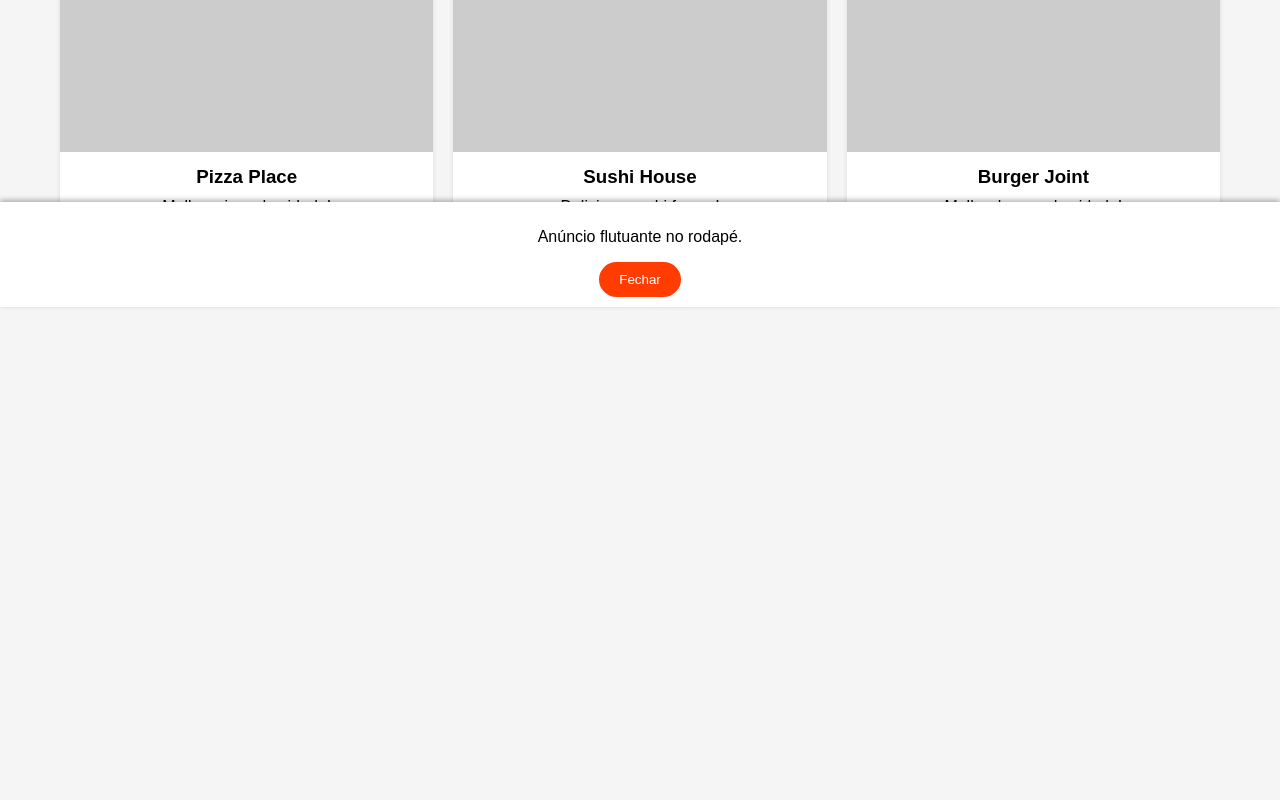
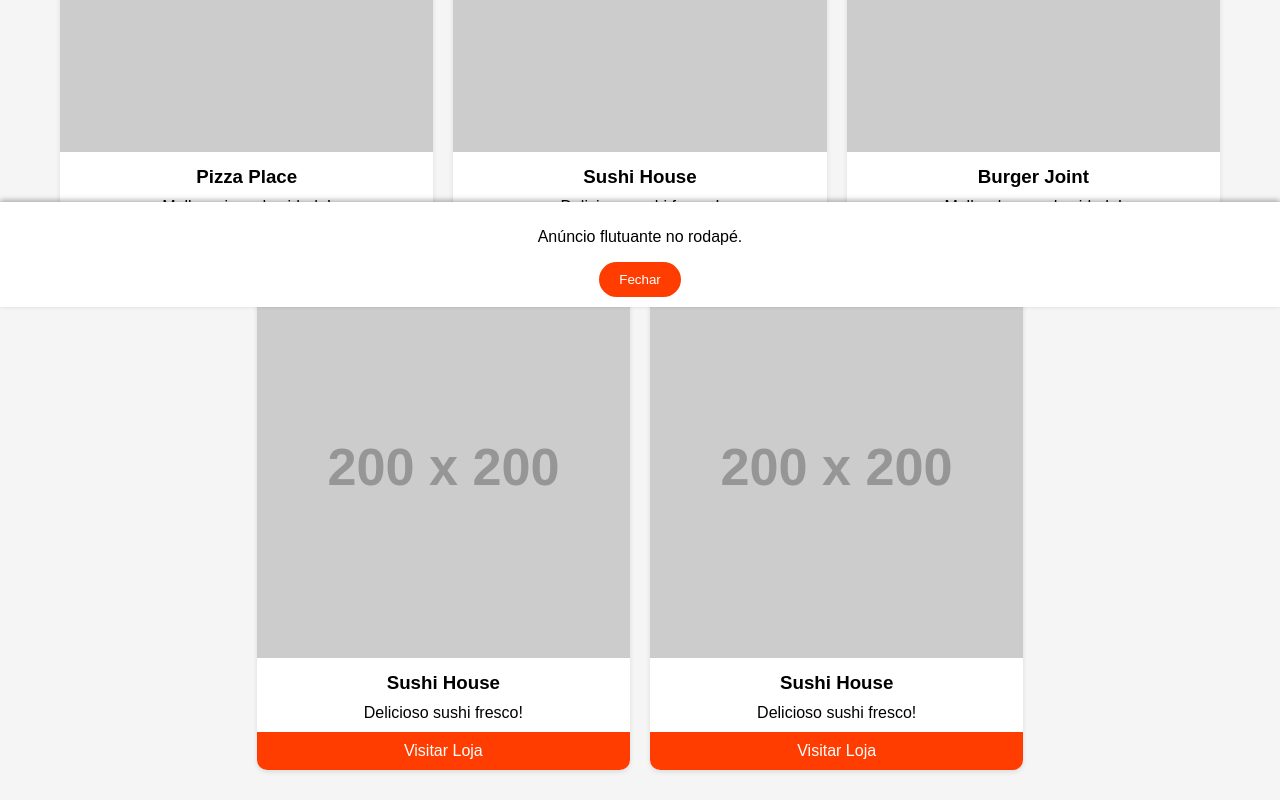
Before and after one commit to AwcmInstalacoes/Alcione-, a plain HTML site: page Index.html in a window 1280 px wide. Shown: the part 493-1293 px from the top of the page. Before the commit the page ends 800 px from the top, so only its background shows below. Drawn offline with Linux system fonts and the light colour scheme; placeholder pictures from the web are drawn by us.

Commit message:
Update Index.html

```diff
--- a/Index.html
+++ b/Index.html
@@ -183,6 +183,18 @@
             <p>Melhor burger da cidade!</p>
             <a href="#" onclick="handleClick(event, 'https://example.com/burger')">Visitar Loja</a>
         </div>
+        <div class="store" data-category="sushi">
+            <img src="https://via.placeholder.com/200" alt="Sushi Store">
+            <h3>Sushi House</h3>
+            <p>Delicioso sushi fresco!</p>
+            <a href="#" onclick="handleClick(event, 'https://example.com/sushi')">Visitar Loja</a>
+        </div>
+        <div class="store" data-category="sushi">
+            <img src="https://via.placeholder.com/200" alt="Sushi Store">
+            <h3>Sushi House</h3>
+            <p>Delicioso sushi fresco!</p>
+            <a href="#" onclick="handleClick(event, 'https://example.com/sushi')">Visitar Loja</a>
+        </div>
         <!-- Adicione mais lojas conforme necessário -->
     </div>
 
```
